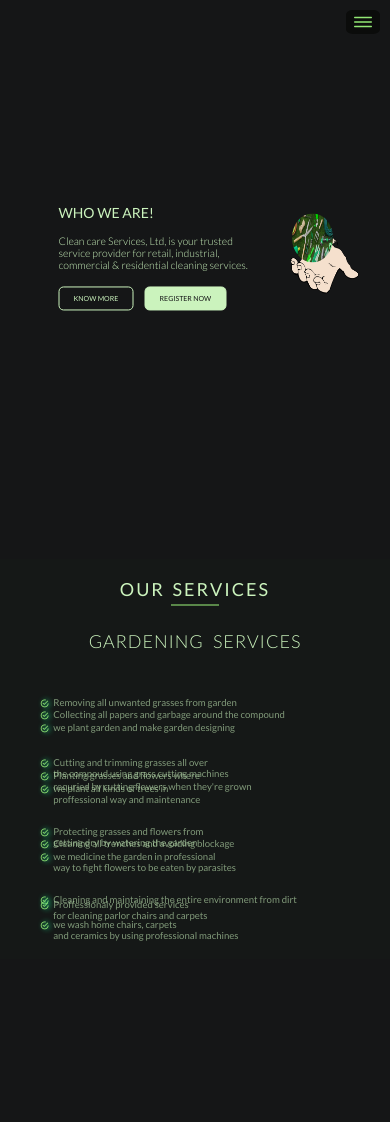
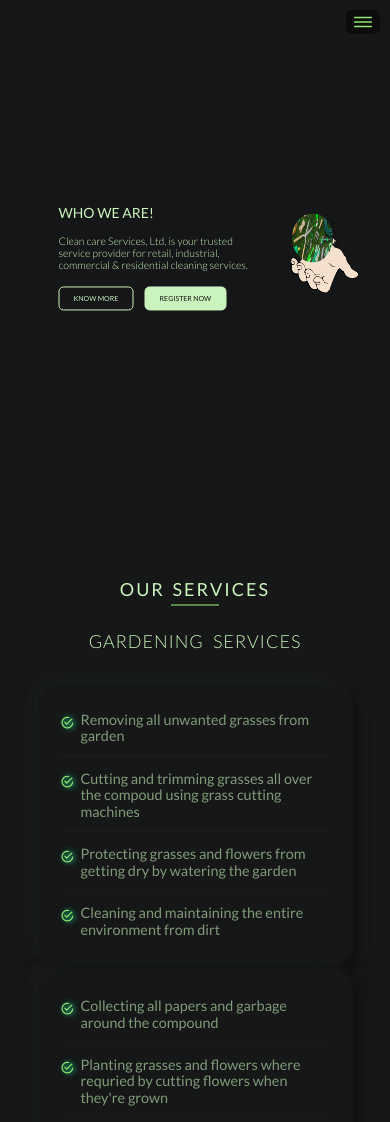
Before and after one commit to ngabonzizaguy/CCS, a website: page dist/index.html in a window 390 px wide. Shown: the top 1122 px of the page. Drawn offline with nearby package versions, Linux system fonts and the light colour scheme.

Commit message:
modified

```diff
--- a/dist/index.html
+++ b/dist/index.html
@@ -262,14 +262,14 @@
                 <li>
                   <i class="ion-md-checkmark-circle-outline  icon-tick"></i
                   ><p
-                    >Cutting and trimming grasses all over <br> the compoud using
+                    >Cutting and trimming grasses all over   the compoud using
                     grass cutting machines</p
                   >
                 </li>
                 <li>
                   <i class="ion-md-checkmark-circle-outline  icon-tick"></i
                   ><p
-                    >Protecting grasses and flowers from <br>getting dry by watering
+                    >Protecting grasses and flowers from  getting dry by watering
                     the garden</p
                   >
                 </li>
@@ -296,7 +296,7 @@
                 <li>
                   <i class="ion-md-checkmark-circle-outline  icon-tick"></i
                   ><p
-                    >Planting grasses and flowers where<br> requried by cutting
+                    >Planting grasses and flowers where  requried by cutting
                     flowers when they're grown</p
                   >
                 </li>
@@ -307,7 +307,7 @@
                 <li>
                   <i class="ion-md-checkmark-circle-outline  icon-tick"></i
                   ><p
-                    >Proffessionaly provided services<br> for cleaning parlor chairs
+                    >Proffessionaly provided services  for cleaning parlor chairs
                     and carpets</p
                   >
                 </li>
@@ -325,21 +325,21 @@
                   <li>
                     <i class="ion-md-checkmark-circle-outline  icon-tick"></i
                     ><p
-                      >we plant all kinds of trees in<br> proffessional way and
+                      >we plant all kinds of trees in  proffessional way and
                       maintenance</p
                     >
                   </li>
                   <li>
                     <i class="ion-md-checkmark-circle-outline  icon-tick"></i
                     ><p
-                      >we medicine the garden in professional<br> way to fight flowers
+                      >we medicine the garden in professional  way to fight flowers
                       to be eaten by parasites</p
                     >
                   </li>
                   <li>
                     <i class="ion-md-checkmark-circle-outline  icon-tick"></i
                     ><p
-                      >we wash home chairs, carpets<br> and ceramics by using
+                      >we wash home chairs, carpets  and ceramics by using
                       professional machines</p
                     >
                   </li>
--- a/dist/resources/css/styles.css
+++ b/dist/resources/css/styles.css
@@ -44,7 +44,7 @@ section {
    padding: 80px 0;
 }
 .box{
-    padding: 1%;
+    padding: 0;
 }
 header{
     height: 100vh;
@@ -1415,7 +1415,7 @@ h5::before{
         letter-spacing: 5px;
     }
     .services-list{
-        width: 140%;
+        width: 100%;
     }
     .services-list li{
        font-weight: 300;
@@ -1765,13 +1765,6 @@ h5::before{
    /* =================================================== */
   /* SERVICES-SECTION */
   /* =================================================== */
-  .services-card {
-    height: 0;
-    padding: 0;
-    border-radius: 0;
-    background: transparent;
-    box-shadow:  none;
-    }
    .services-section{
        margin: 35% 0;
        padding: 1rem;
@@ -1794,24 +1787,10 @@ h5::before{
    }
    .services-list{
        width: 100%;
-
    }
    .services-list li{
       font-weight: 500;
-      font-size: 60%;
-/*        width: 140%; */
-  }
-<<<<<<< HEAD
-    .services-list li div {
-    }
-=======
->>>>>>> 18d8852d61580b89c465d80b7ebd0cdb9ccfc7bf
-    .services-list li p {
-        word-break: break-word;
-    }
-  .services-list li:not(:last-child) {
-      border-bottom: 0;
-      padding-bottom: 1.5rem;
+      font-size: 90%;
   }
   .icon-tick{
       font-size: 80%;
@@ -2104,18 +2083,13 @@ h5::before{
    /* ------------------------ */
    /* --- SERVICES-SECTION  --- */
    /* ------------------------ */
-<<<<<<< HEAD
-    .services-section{
-=======
+    .services-card {
+        margin-bottom: 2rem;
+        height: 16rem;
+    }
    .services-section{
        margin: 20% 0;
-   }
-   .services-list {
-     margin-left: -.5rem;
-   }
-   .services-list li{
-     margin-bottom: 1rem;
->>>>>>> 18d8852d61580b89c465d80b7ebd0cdb9ccfc7bf
+       background-color: transparent;
    }
    .services-list {
      width: 100%;
```
